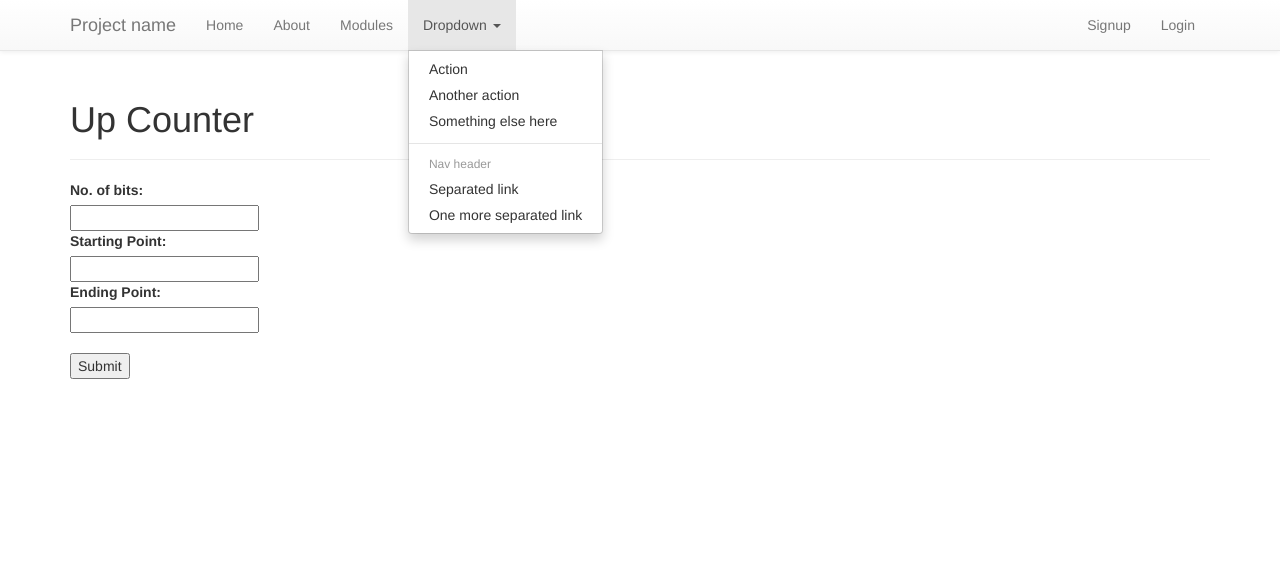
After one commit to mshamir11/python-verilog-code-gen, a Flask app: page /up-counter-form in a window 1280 px wide, after a click on "Dropdown". The commit adds this page. Shown: the top 573 px of the page. Run offline with Flask 2, Linux system fonts and the light colour scheme; some libraries are stand-ins or nearby versions.

Commit message:
form_completed

```diff
--- a/app.py
+++ b/app.py
@@ -51,6 +51,11 @@ def about():
     return render_template('pages/placeholder.about.html')
 
 
+@app.route('/modules')
+def modules():
+    return render_template('pages/placeholder.module.html')
+
+
 @app.route('/login')
 def login():
     form = LoginForm(request.form)
@@ -91,6 +96,23 @@ if not app.debug:
     app.logger.addHandler(file_handler)
     app.logger.info('errors')
 
+
+#----------------------------------------------------------------------------#
+# Form
+#----------------------------------------------------------------------------#
+@app.route('/up-counter-form')
+def upcounter_form():
+    return render_template('pages/placeholder.upcounter_form.html')
+#----------------------------------------------------------------------------#
+# Modules
+#----------------------------------------------------------------------------#
+@app.route('/up-counter',methods=['POST','GET'])
+def upcounter():
+
+    result = request.form
+    return render_template('pages/placeholder.upcounter.html',result=result)
+
+
 #----------------------------------------------------------------------------#
 # Launch.
 #----------------------------------------------------------------------------#
--- a/templates/layouts/main.html
+++ b/templates/layouts/main.html
@@ -54,6 +54,7 @@
           <ul class="nav navbar-nav">
             <li {% if request.endpoint == 'home' %} class="active" {% endif %}><a href="{{ url_for('home') }}">Home</a></li>
             <li {% if request.endpoint == 'about' %} class="active" {% endif %}><a href="{{ url_for('about') }}">About</a></li>
+            <li {% if request.endpoint == 'modules' %} class="active" {% endif %}><a href="{{ url_for('modules') }}">Modules</a></li>
             <li class="dropdown">
               <a class="dropdown-toggle" data-toggle="dropdown">Dropdown <b class="caret"></b></a>
               <ul class="dropdown-menu">
--- a/templates/pages/placeholder.about.html
+++ b/templates/pages/placeholder.about.html
@@ -9,6 +9,6 @@
 <p>Lorem ipsum dolor sit amet, consectetur adipiscing elit. Ut tellus ligula, imperdiet id lobortis sit amet, scelerisque non sapien. Duis quis dui quis mauris dapibus fringilla. Pellentesque nec tellus ac diam volutpat malesuada.</p>
 <p>In quam arcu, interdum vel arcu viverra, vulputate convallis massa. Sed hendrerit velit a arcu euismod, sit amet consequat lacus imperdiet. Nullam quis dui sapien. Vestibulum placerat, justo non fringilla laoreet, dui ipsum posuere nisi, nec vestibulum eros leo ut sapien.</p>
 <p>Vivamus eu felis sed magna scelerisque semper in et libero. Curabitur sed convallis odio, quis venenatis sapien. In convallis a velit ac commodo. Donec sapien ligula, vestibulum ut nisi accumsan, facilisis pretium est. Fusce varius semper orci, et egestas nulla cursus a. Phasellus aliquam, mi ac adipiscing lobortis, ipsum augue aliquam ligula, quis fermentum mi augue vel ligula.</p>
-<p>Integer elementum malesuada dolor in aliquet.</p>
+<a href="/">Integer elementum malesuada dolor in aliquet.</a>
 
 {% endblock %}
--- /dev/null
+++ b/templates/pages/placeholder.upcounter_form.html
@@ -0,0 +1,17 @@
+{% extends 'layouts/main.html' %}
+{% block title %}About{% endblock %}
+{% block content %}
+
+<div class="page-header">
+  <h1>Up Counter</h1>
+</div>
+<form action="{{ url_for('upcounter') }}" method = "POST">
+  <label for="fname">No. of bits:</label><br>
+  <input type="text" id="bits" name="bits" value=""><br>
+  <label for="lname">Starting Point:</label><br>
+  <input type="text" id="spoint" name="spoint" value=""><br>
+  <label for="lname">Ending Point:</label><br>
+  <input type="text" id="epoint" name="epoint" value=""><br><br>
+  <input type="submit" value="Submit">
+</form>
+{% endblock %}
```
Also changed, not shown: templates/pages/placeholder.module.html (added, +28 -0 lines), templates/pages/placeholder.upcounter.html (added, +36 -0 lines).
